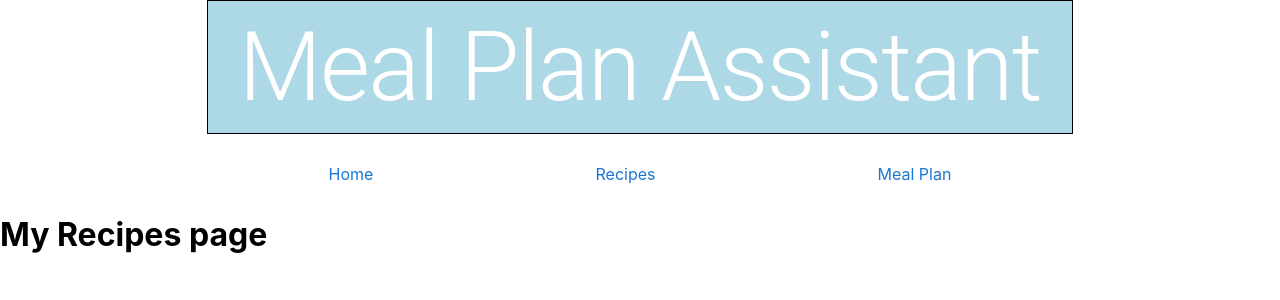
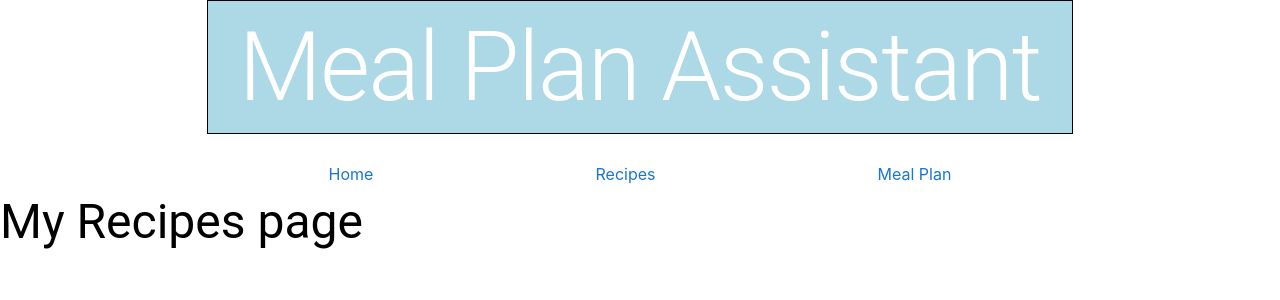
Before and after one commit to TomNgTech/Groceries-Recipes-Meal-Plan-Frontend, a React (Create React App) app: page /recipes in a window 1280 px wide. Shown: the top 300 px of the page. Built offline with nearby package versions, Linux system fonts and the light colour scheme.

Commit message:
Added typography component

```diff
--- a/src/components/mealplan/Mealplan.js
+++ b/src/components/mealplan/Mealplan.js
@@ -1,5 +1,7 @@
+import React from "react";
+import Typography from "@mui/material/Typography";
 function MealPlan() {
-  return <h1> My Meal Plan</h1>;
+  return <Typography variant="h3"> My Meal Plan</Typography>;
 }
 
 export default MealPlan;
--- a/src/components/recipes/Recipes.js
+++ b/src/components/recipes/Recipes.js
@@ -1,7 +1,7 @@
 import React from "react";
-
+import Typography from "@mui/material/Typography";
 function Recipes() {
-  return <h1>My Recipes page</h1>;
+  return <Typography variant="h3">My Recipes page</Typography>;
 }
 
 export default Recipes;
```
